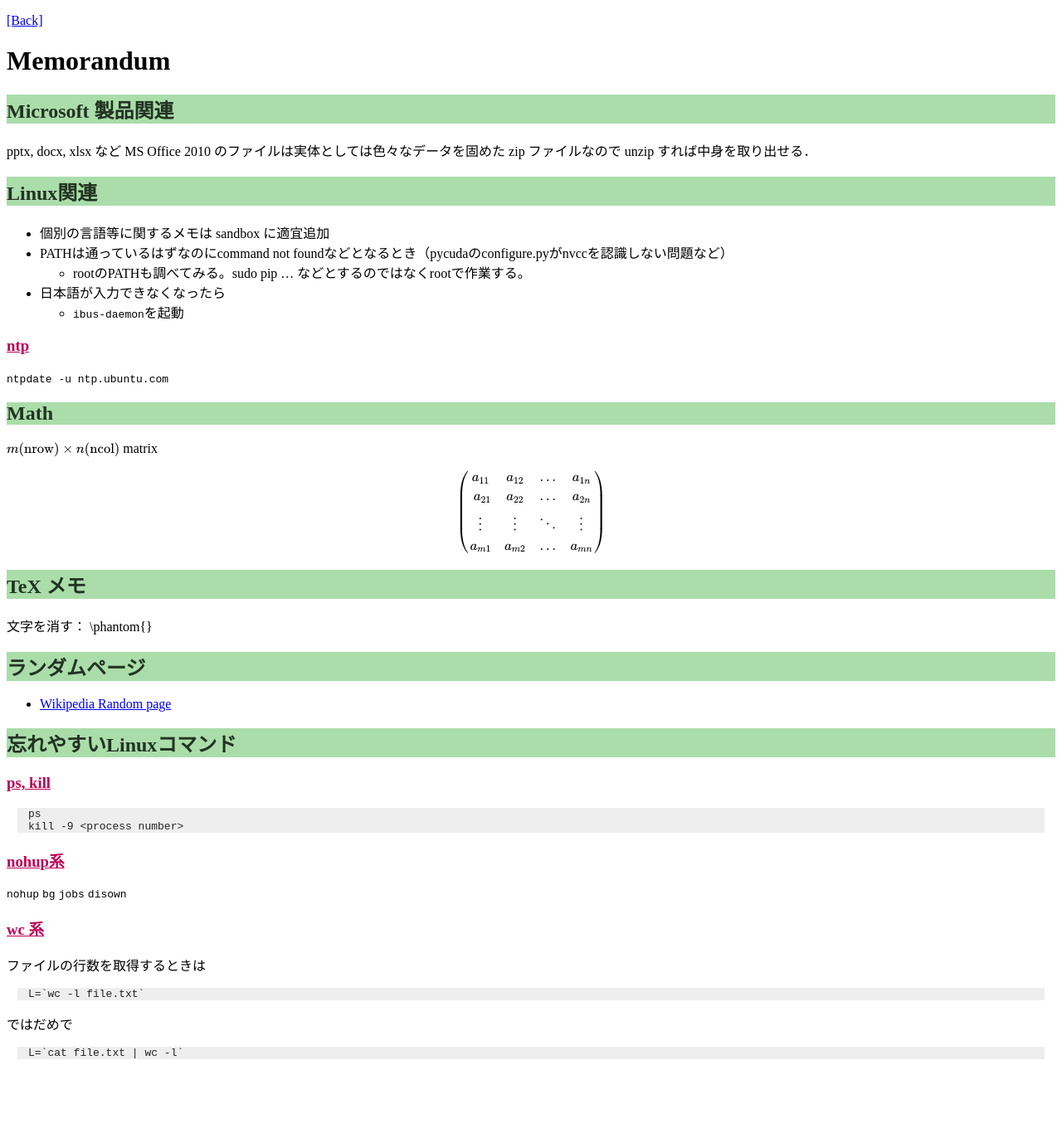
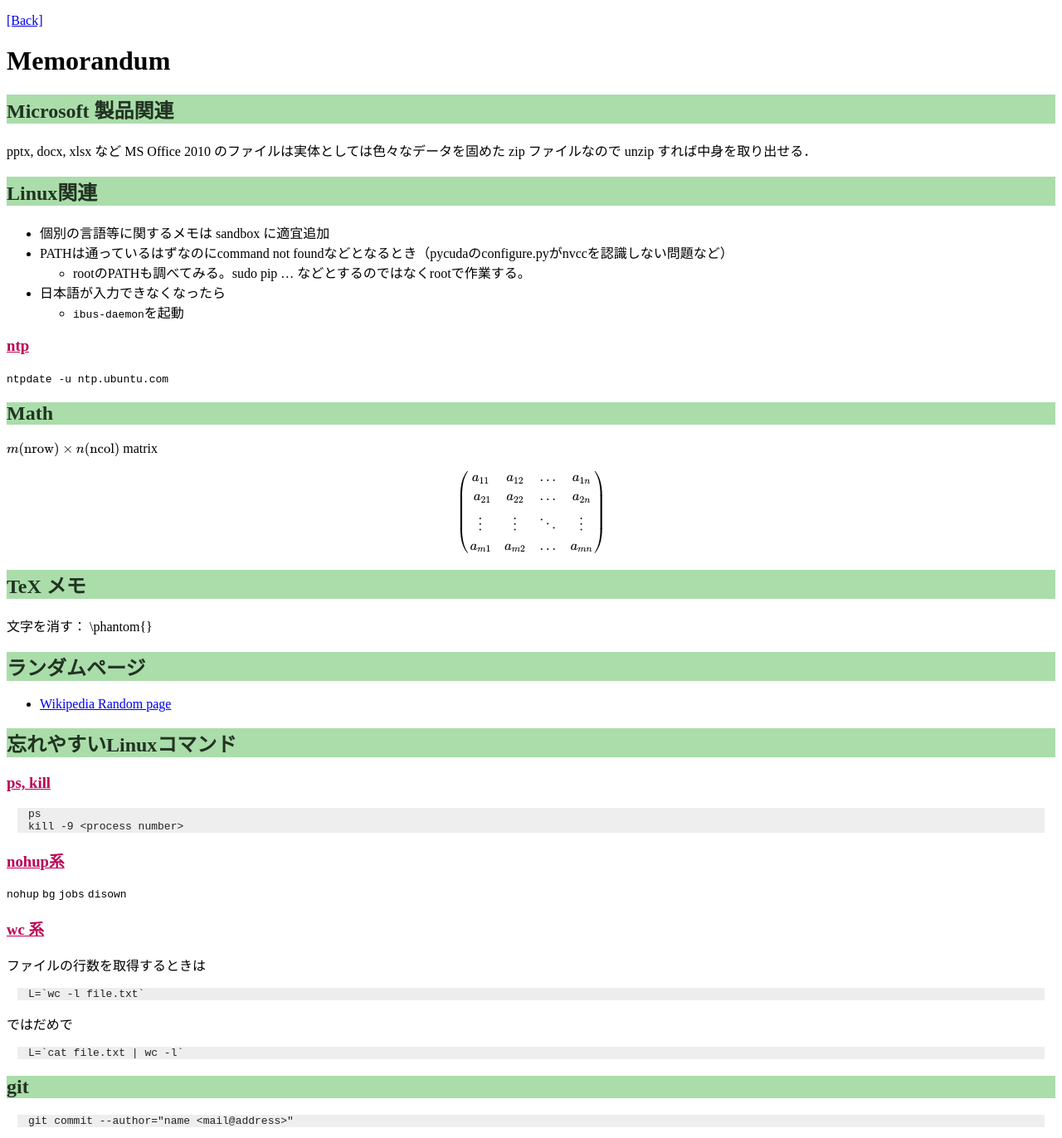
Before and after one commit to tachi-hi/tachi-hi.github.io, a Jekyll site: the page built from memo.md, in a window 1280 px wide. Shown: the whole page at 83% size. Built offline with Jekyll 4.4.1, drawn with Linux system fonts in a browser that asks for light colours; formulas are drawn with MathJax 3; before the commit the page ends 1290 px from its top, so only the background shows below that.

Commit message:
memo on git

```diff
--- a/memo.md
+++ b/memo.md
@@ -46,6 +46,7 @@ a\_{m1} & a\_{m2} & \dots & a\_{mn} \end{pmatrix} \
 - [Wikipedia Random page](http://ja.wikipedia.org/wiki/Special:Randompage)
 
 ## 忘れやすいLinuxコマンド
+
 ### ps, kill
 
     ps
@@ -64,3 +65,7 @@ a\_{m1} & a\_{m2} & \dots & a\_{mn} \end{pmatrix} \
 ではだめで
 
     L=`cat file.txt | wc -l`
+
+## git
+
+    git commit --author="name <mail@address>"
```
